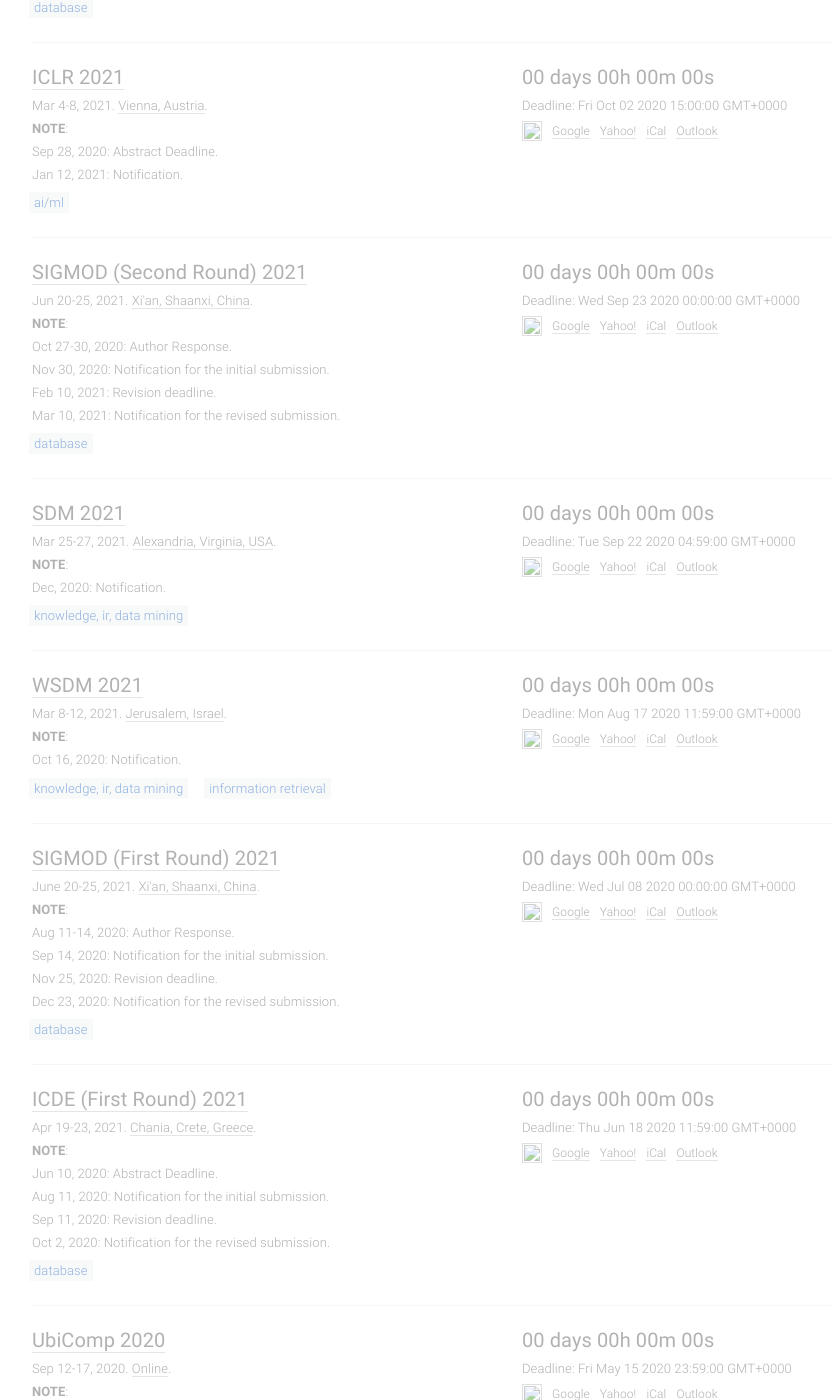
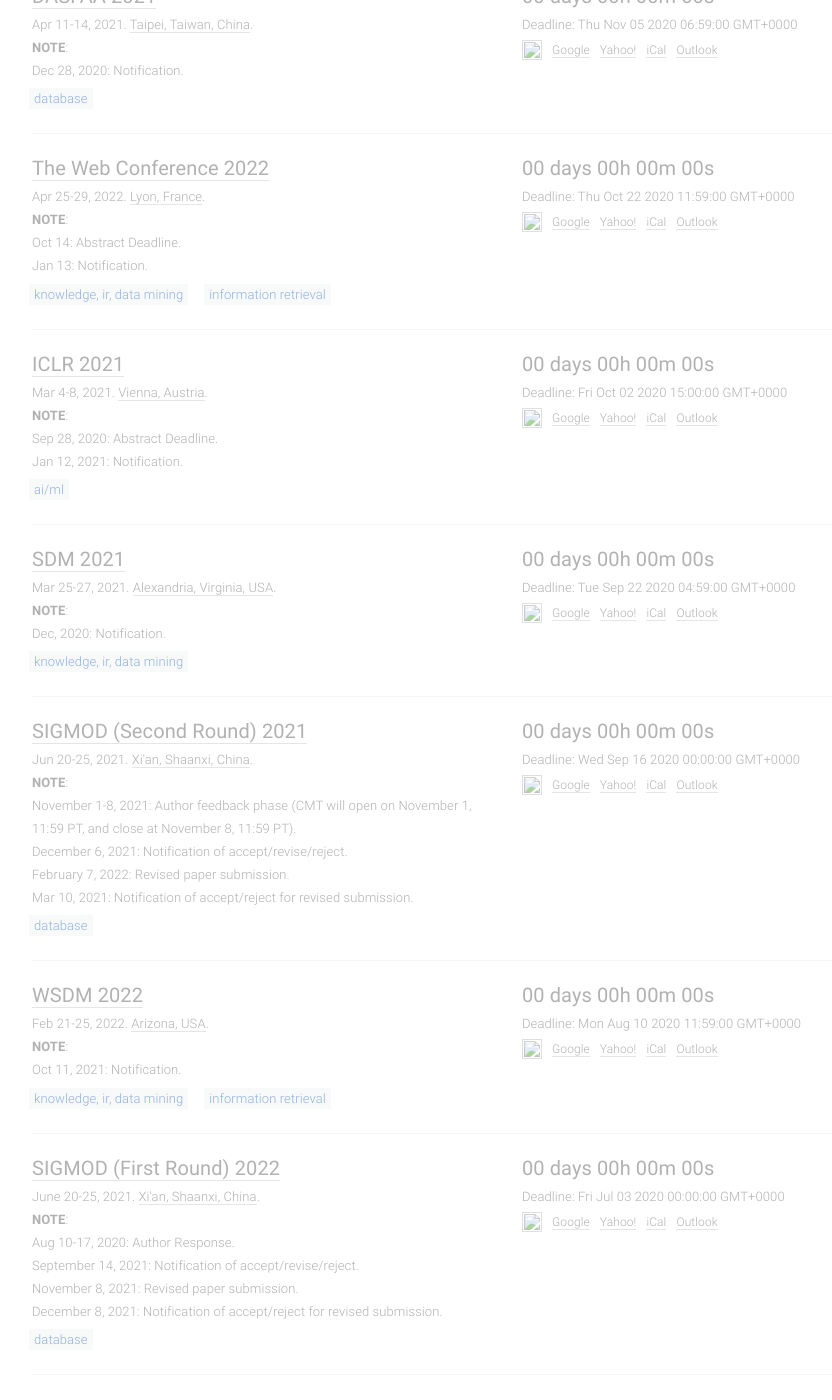
Before and after one commit to YanlinWang/DDL_netlify, a Jekyll site: the page built from index.html, in a window 1280 px wide and 1400 px high, scrolled down 6993 px. Shown: the whole window, without its empty margins (133-965 px from the left). Built offline with Jekyll 4.4.1, drawn with Linux system fonts in a browser that asks for light colours; some of the changed text lies outside the part shown.

Commit message:
Update conferences.yml

```diff
--- a/_data/conferences.yml
+++ b/_data/conferences.yml
@@ -154,18 +154,18 @@
 
 
 - title: WSDM
-  year: 2021
+  year: 2022
   id: wsdm
-  link: http://www.wsdm-conference.org/2021/
-  deadline: '2020-08-16 23:59:00'
+  link: http://www.wsdm-conference.org/2022/calls/
+  deadline: '2020-08-09 23:59:00'
   timezone: UTC-12
-  date: Mar 8-12, 2021
-  place: Jerusalem, Israel
+  date: Feb 21-25, 2022
+  place: Arizona, USA
   sub:
     - DM
     - IR
   note: '<b>NOTE</b>:
-         <br>Oct 16, 2020: Notification.'
+         <br>Oct 11, 2021: Notification.'
 
 
 - title: AAAI
@@ -242,69 +242,69 @@
 
 
 - title: SIGMOD (First Round)
-  year: 2021
+  year: 2022
   id: sigmod_1
-  link: http://2021.sigmod.org/
-  deadline: '2020-07-07 17:00:00'
+  link: https://2022.sigmod.org/calls_papers_important_dates.shtml
+  deadline: '2020-07-02 17:00:00'
   timezone: UTC-7
   date: June 20-25, 2021
   place: Xi'an, Shaanxi, China
   sub: DB
   note: '<b>NOTE</b>:
-         <br>Aug 11-14, 2020: Author Response.
-         <br>Sep 14, 2020: Notification for the initial submission.
-         <br>Nov 25, 2020: Revision deadline.
-         <br>Dec 23, 2020: Notification for the revised submission.'
+         <br>Aug 10-17, 2020: Author Response.
+         <br>September 14, 2021: Notification of accept/revise/reject.
+         <br>November 8, 2021: Revised paper submission.
+         <br>December 8, 2021: Notification of accept/reject for revised submission.'
 
 
 - title: SIGMOD (Second Round)
   year: 2021
   id: sigmod_2
   link: http://2021.sigmod.org/
-  deadline: '2020-09-22 17:00:00'
+  deadline: '2020-09-15 17:00:00'
   timezone: UTC-7
   date: Jun 20-25, 2021
   place: Xi'an, Shaanxi, China
   sub: DB
   note: '<b>NOTE</b>:
-         <br>Oct 27-30, 2020: Author Response.
-         <br>Nov 30, 2020: Notification for the initial submission.
-         <br>Feb 10, 2021: Revision deadline.
-         <br>Mar 10, 2021: Notification for the revised submission.'
+         <br>November 1-8, 2021: Author feedback phase (CMT will open on November 1, 11:59 PT, and close at November 8, 11:59 PT).
+         <br>December 6, 2021: Notification of accept/revise/reject.
+         <br>February 7, 2022: Revised paper submission.
+         <br>Mar 10, 2021: Notification of accept/reject for revised submission.'
 
 
 - title: ICDE (First Round)
-  year: 2021
+  year: 2022
   id: icde_1
-  link: https://icde2021.gr/
-  abstract_deadline: '2020-06-10 23:59:00'
-  deadline: '2020-06-17 23:59:00'
-  timezone: UTC-12
-  date: Apr 19-23, 2021
-  place: Chania, Crete, Greece
+  link: https://icde2022.ieeecomputer.my/important-dates/
+  deadline: '2021-07-21 23:59:00'
+  timezone: UTC-8
+  date: May 9-12, 2022
+  place: Kuala Lumpur, Malaysia
   sub: DB
   note: '<b>NOTE</b>:
-         <br>Jun 10, 2020: Abstract Deadline.
-         <br>Aug 11, 2020: Notification for the initial submission.
-         <br>Sep 11, 2020: Revision deadline.
-         <br>Oct 2, 2020: Notification for the revised submission.'
+         <br>Early Notification phase: August 25, 2021.
+         <br>Rebuttal due: August 30, 2021.
+         <br>Notification for Authors (Accept/Revise/Reject): September 22, 2021.
+         <br>Revision due: October 27, 2021.
+         <br>Notification to authors (Accept/Reject): November 10, 2021.'
 
 
 - title: ICDE (Second Round)
-  year: 2021
+  year: 2022
   id: icde_2
-  link: https://icde2021.gr/
-  abstract_deadline: '2020-10-07 23:59:00'
-  deadline: '2020-10-14 23:59:00'
-  timezone: UTC-12
-  date: Apr 19-23, 2021
-  place: Chania, Crete, Greece
+  link: https://icde2022.ieeecomputer.my/important-dates/
+  deadline: '2021-11-17 23:59:00'
+  timezone: UTC-8
+  date: May 9-12, 2022
+  place: Kuala Lumpur, Malaysia
   sub: DB
   note: '<b>NOTE</b>:
-         <br>Oct 7, 2020: Abstract Deadline.
-         <br>Dec 15, 2020: Notification for the initial submission.
-         <br>Jan 15, 2021: Revision Deadline.
-         <br>Feb 9, 2021: Notification for revised submission.'
+         <br>Early notification phase: December 22, 2021.
+         <br>Rebuttal due: January 7, 2022.
+         <br>Notification for Authors (Accept/Revise/Reject): January 26, 2022.
+         <br>Revision Due: March 2, 2022.
+         <br>Notification to authors (Accept/Reject): March 16, 2022.'
 
 
 - title: IJCAI
```
